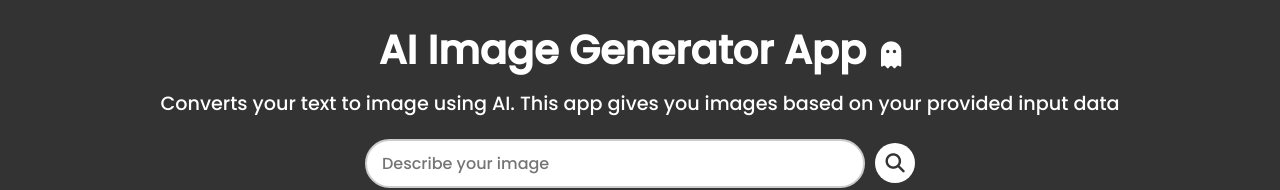
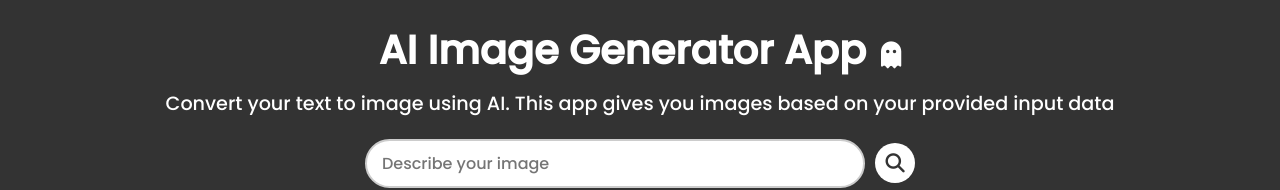
Before and after one commit to saurabhh-17/Gen-Art, a plain HTML site: page index.html in a window 1280 px wide. Shown: the top 190 px of the page. Drawn offline with nearby package versions, Linux system fonts and the light colour scheme.

Commit message:
Update index.html

```diff
--- a/index.html
+++ b/index.html
@@ -14,7 +14,7 @@
     <h1>AI Image Generator App</h1>
     <i class="fa-solid fa-ghost" ></i>
     </div>
-    <p>Converts your text to image using AI. This app gives you  images based on your provided input data</p>
+    <p>Convert your text to image using AI. This app gives you  images based on your provided input data</p>
     <div class="searchBox">
         <input placeholder="Describe your image" >
     <button >
```
